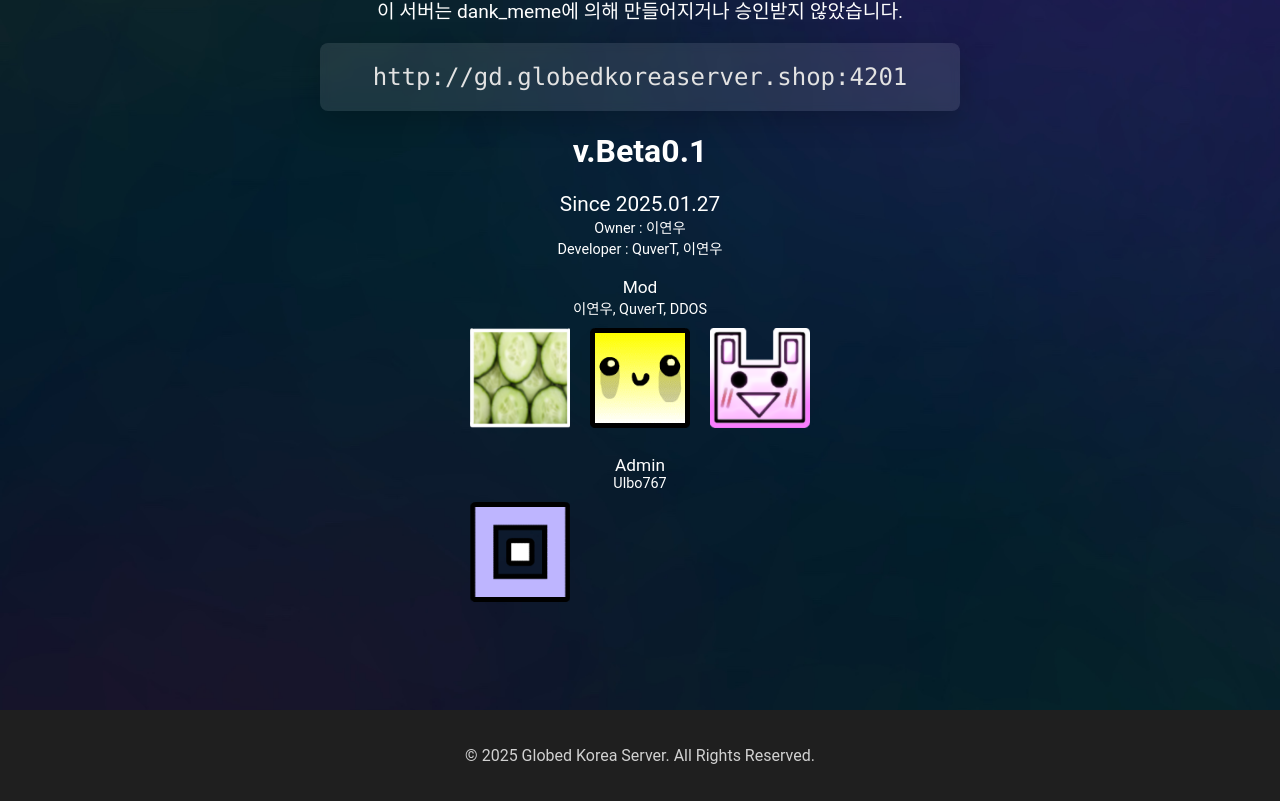
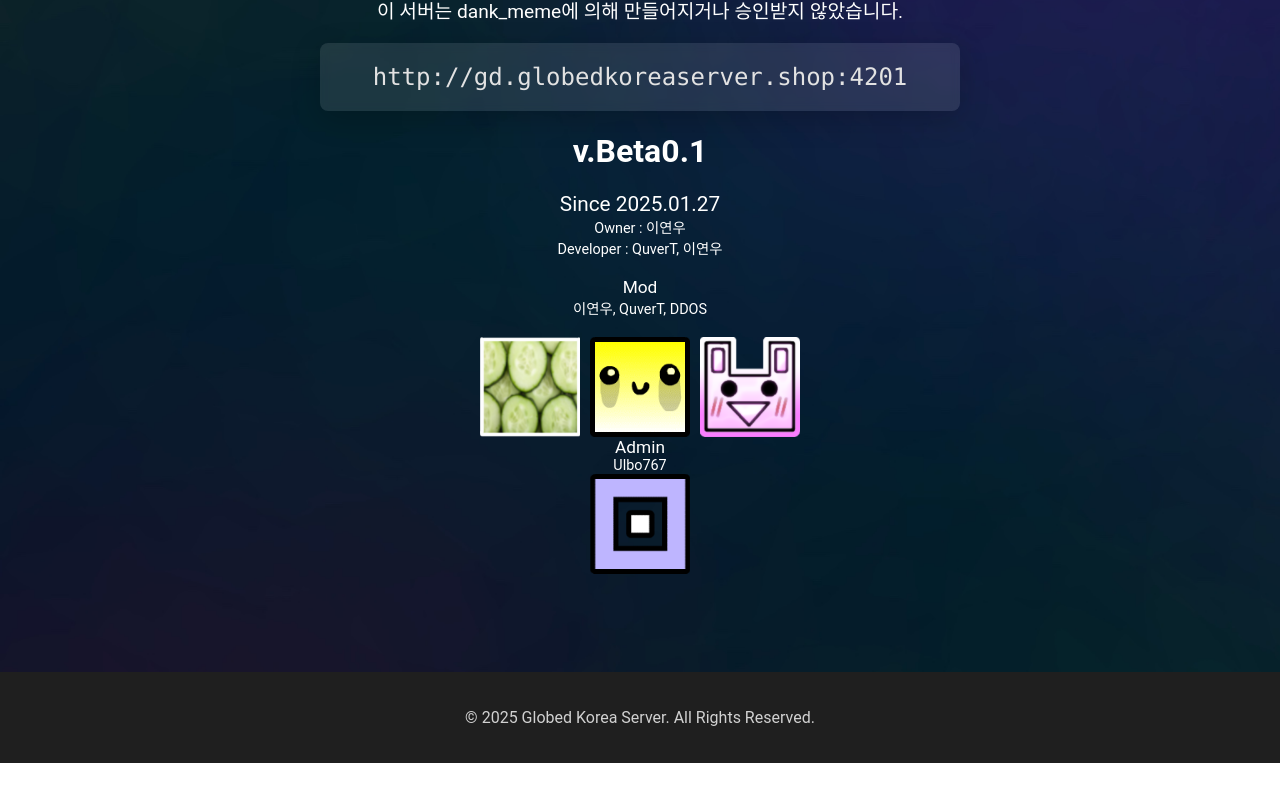
Before and after one commit to yeonu4590/globedkoreaserver, a Next.js app: page / in a window 1280 px wide. Shown: the part 959-1760 px from the top of the page. After the commit the page ends 1722 px from the top, so only its background shows below. Built offline with nearby package versions, Linux system fonts and the light colour scheme.

Commit message:
커밋 메시지

```diff
--- a/app/page.js
+++ b/app/page.js
@@ -166,8 +166,16 @@ export default function Home() {
         <br />
         <small style={{ fontSize: "0.9rem" }}>
           <big>Mod</big> <br /> 이연우, QuverT, DDOS
+        </small>
         <br />
-          <div style={{ display: "flex" }}>
+        <div
+          style={{
+            display: "flex",
+            justifyContent: "center",
+            flexWrap: "wrap",
+            gap: "10px", // Add spacing between images
+          }}
+        >
           <div
             style={{
               width: 100,
@@ -175,7 +183,6 @@ export default function Home() {
               backgroundImage: "url('./imgs/1.png')",
               backgroundSize: "cover",
               backgroundPosition: "center",
-                margin: 10,
             }}
           />
           <div
@@ -185,7 +192,6 @@ export default function Home() {
               backgroundImage: "url('./imgs/2.png')",
               backgroundSize: "cover",
               backgroundPosition: "center",
-                margin: 10,
             }}
           />
           <div
@@ -195,13 +201,22 @@ export default function Home() {
               backgroundImage: "url('./imgs/4.png')",
               backgroundSize: "cover",
               backgroundPosition: "center",
-                margin: 10,
             }}
           />
         </div>
-          <br />
+
+        <small style={{ fontSize: "0.9rem" }}>
           <big>Admin</big> <br /> Ulbo767
-          <br></br>
+        </small>
+
+        <div
+          style={{
+            display: "flex",
+            justifyContent: "center",
+            flexWrap: "wrap",
+            gap: "10px", // Add spacing between images
+          }}
+        >
           <div
             style={{
               width: 100,
@@ -209,10 +224,9 @@ export default function Home() {
               backgroundImage: "url('./imgs/3.png')",
               backgroundSize: "cover",
               backgroundPosition: "center",
-              margin: 10,
             }}
           />
-        </small>
+        </div>
         <br />
         <Script
           src="https://apis.google.com/js/platform.js"
```
Lines whose indentation alone changed are shown as unchanged.
